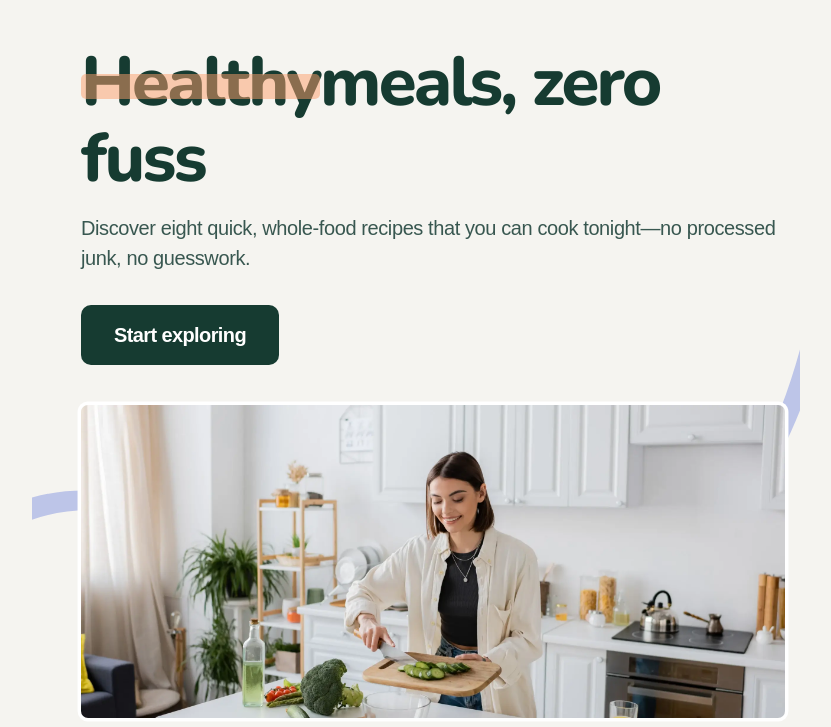
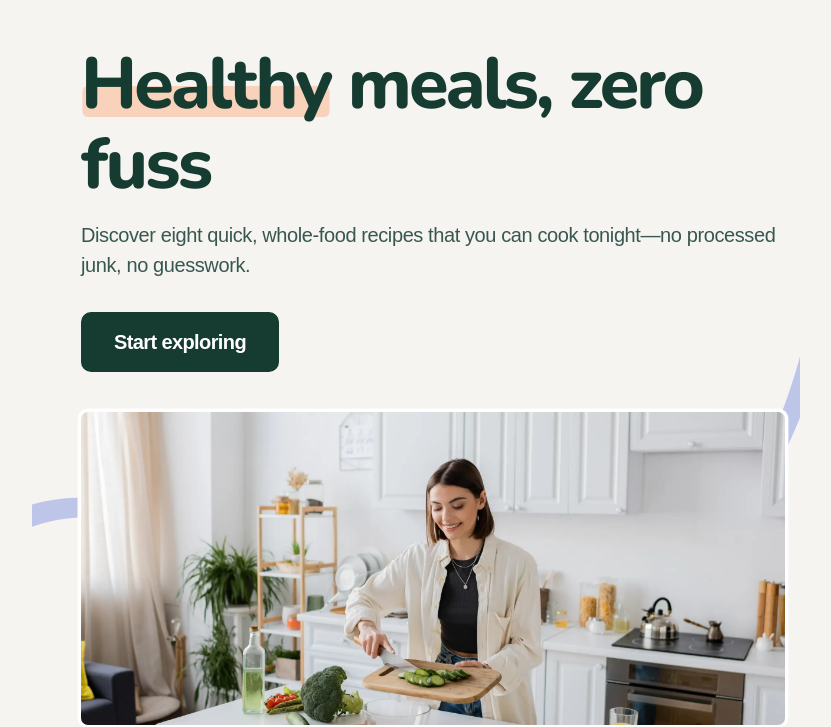
Before and after one commit to SashaYerokhov/Healthy-recipe, a plain HTML site: page index.html in a window 1280 px wide. Shown: the part 100-827 px from the top of the page, without its empty margins (207-1038 px from the left). Drawn offline with Linux system fonts and the light colour scheme.

Commit message:
Added svg-images

```diff
--- a/styles/style.css
+++ b/styles/style.css
@@ -166,28 +166,19 @@ button {
   /* width: 343px; */
   font-family: var(--second-family);
   font-weight: 800;
-  /* font-size: 52px; */
-  font-size: clamp(3.25rem, calc(2.81rem + 1.878vw), 4.5rem);
+  font-size: clamp(3.25rem, 5vw + 20px, 4.5rem);
   line-height: 110%;
   letter-spacing: -0.04em;
   color: var(--neutral-900);
   margin-block: 0 16px;
 }
-.meals h1 span {
-  position: relative;
-}
-.meals h1 span::after {
-  position: absolute;
-  content: "";
-  /* width: 185px; */
-  width: 100%;
-  height: 22px;
-  border-radius: 5px;
-  background-color: var(--orange);
-  top: 39px;
-  left: 0;
-  opacity: 0.5;
-}
+/* декоративная полоска в заголовке */
+ .meals h1 span {
+  background-image: url('../assets/images/hero-background.svg');
+  background-repeat: no-repeat;
+  background-size: contain;
+  background-position: center bottom 25%;
+ }
 .meals p {
   font-family: var(--font-family);
   font-weight: 500;
```
Also changed, not shown: index.html (+1 -13 lines), assets/images/hero-background.svg (added).
